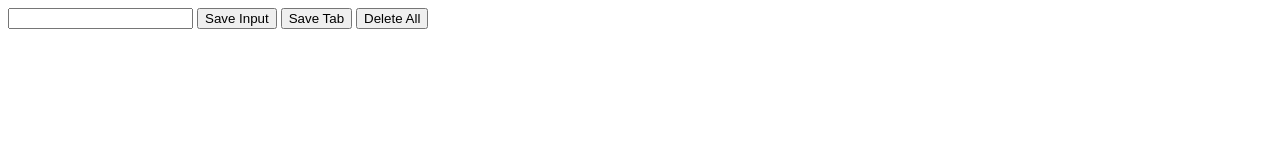
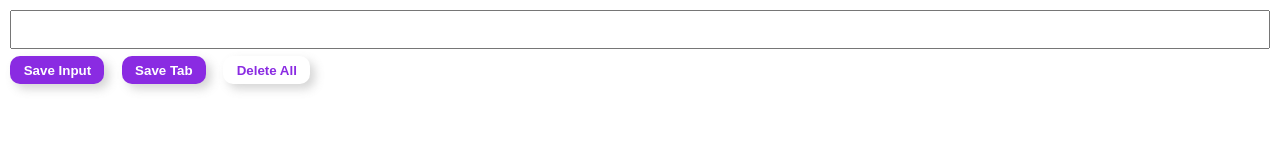
Before and after one commit to kunal-arya/Lead-tracker-extension, a plain HTML site: page index.html in a window 1280 px wide. Drawn offline with Linux system fonts and the light colour scheme.

Commit message:
style: Styling Done

```diff
--- a/index.html
+++ b/index.html
@@ -10,9 +10,9 @@
 </head>
 <body>
     <input type="text" aria-label="Name" id="userInput" >
-    <button id="inputBtn">Save Input</button>
-    <button id="tab-btn">Save Tab</button>
-    <button id="delete-btn">Delete All</button>
+    <button id="inputBtn" class="btn btn-primary">Save Input</button>
+    <button id="tab-btn" class="btn btn-primary">Save Tab</button>
+    <button id="delete-btn" class="btn btn-secondary">Delete All</button>
     <ul id="ul-el"></ul>
 </body>
 </html>
--- a/style.css
+++ b/style.css
@@ -0,0 +1,44 @@
+body {
+    margin: 0;
+    padding: 0.65em;
+    min-width: 400px;
+}
+
+input {
+    display: block;
+    margin-bottom: 0.5em;
+    width: 100%;
+    padding: 10px;
+    box-sizing: border-box;
+
+}
+
+.btn {
+    border-radius: 10px;
+    border: 0;
+    padding: 0.5em 1em;
+    font-weight: 700;
+    margin-right: 1em;
+}
+
+.btn-primary {
+    box-shadow: 5px 5px 10px rgba(120, 120, 120, 0.3);
+    background-color: blueviolet ;
+    color: #fff;
+}
+
+.btn-primary:hover {
+    color: blueviolet;
+    background-color: #fff;
+}
+
+.btn-secondary {
+    background-color: #fff;
+    color: blueviolet;
+    box-shadow: 5px 5px 10px rgba(120, 120, 120, 0.3);
+}
+
+.btn-secondary:hover {
+    outline: 2px solid blueviolet;
+    color: blueviolet;
+}
```
